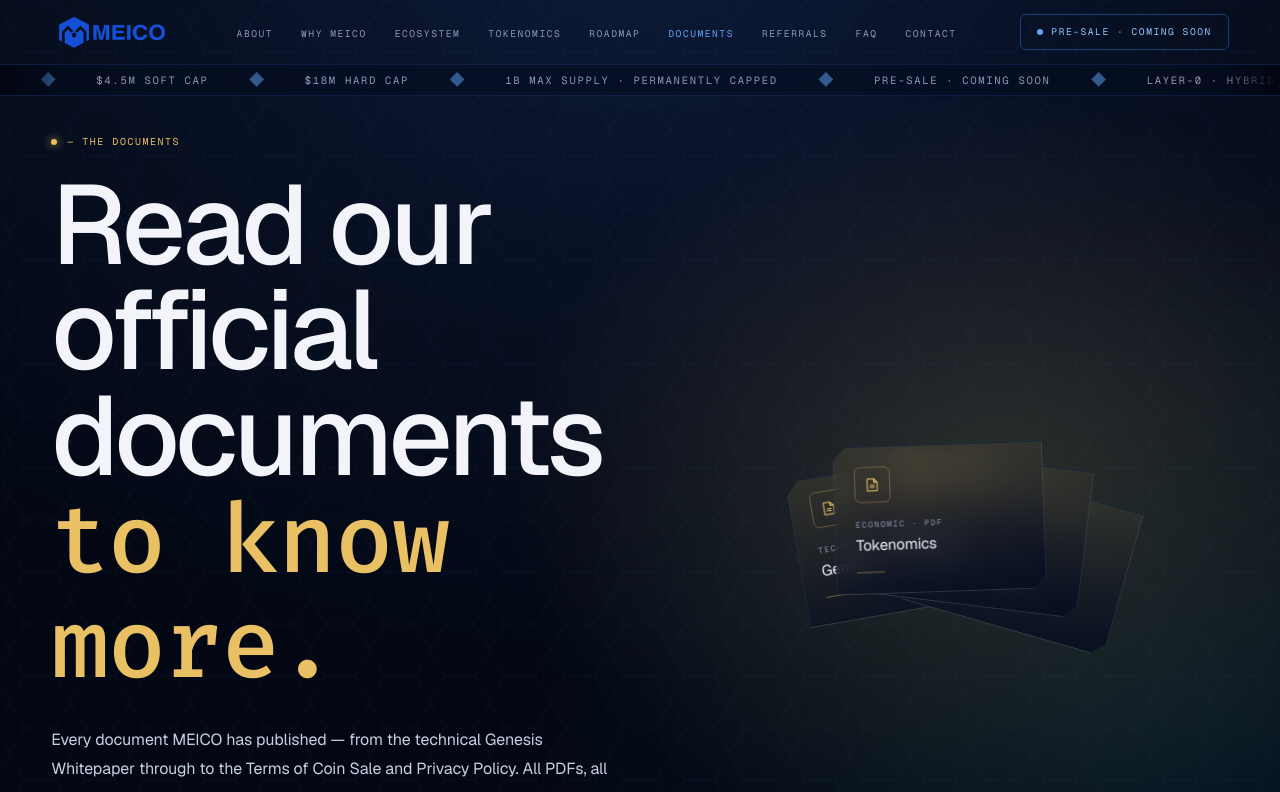
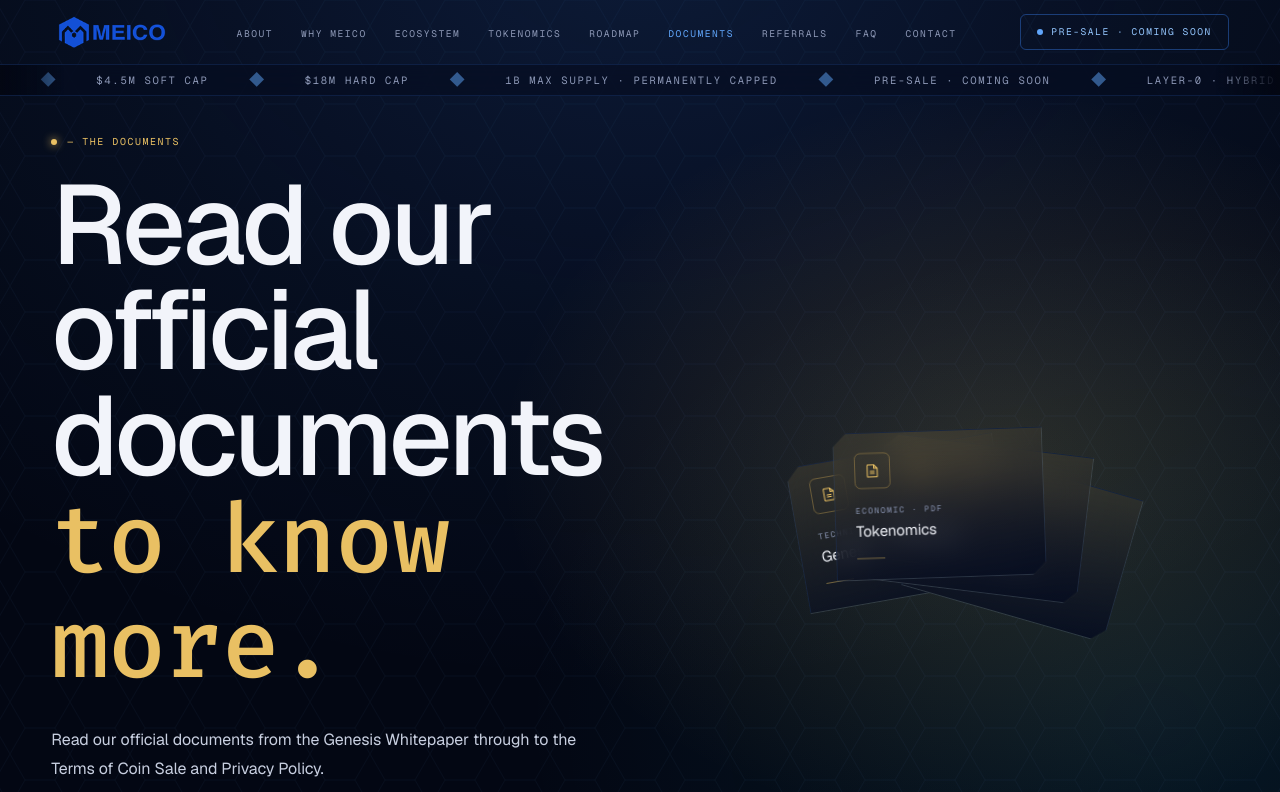
Before and after one commit to Mutombe/meico, a React (Vite) app in the folder meico-site/: page /documents in a window 1280 px wide. Shown: the top 792 px of the page. Built offline with nearby package versions, Linux system fonts and the light colour scheme.

Commit message:
Documents: replace hero intro statement
Co-Authored-By: Claude Opus 4.8 (1M context) <noreply@anthropic.com>

```diff
--- a/meico-site/src/pages/Documents.jsx
+++ b/meico-site/src/pages/Documents.jsx
@@ -10,7 +10,7 @@ export default function Documents() {
     <PageTransition>
       <DocumentsHero
         kicker="The Documents"
-        intro="Every document MEICO has published — from the technical Genesis Whitepaper through to the Terms of Coin Sale and Privacy Policy. All PDFs, all open."
+        intro="Read our official documents from the Genesis Whitepaper through to the Terms of Coin Sale and Privacy Policy."
         count={documents.length}
       />
 
```
